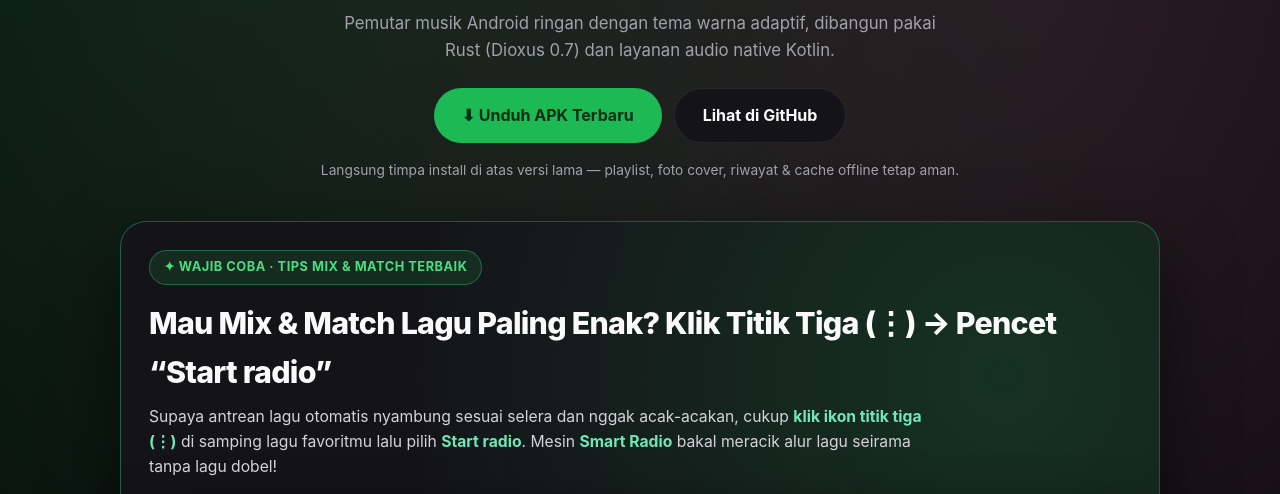
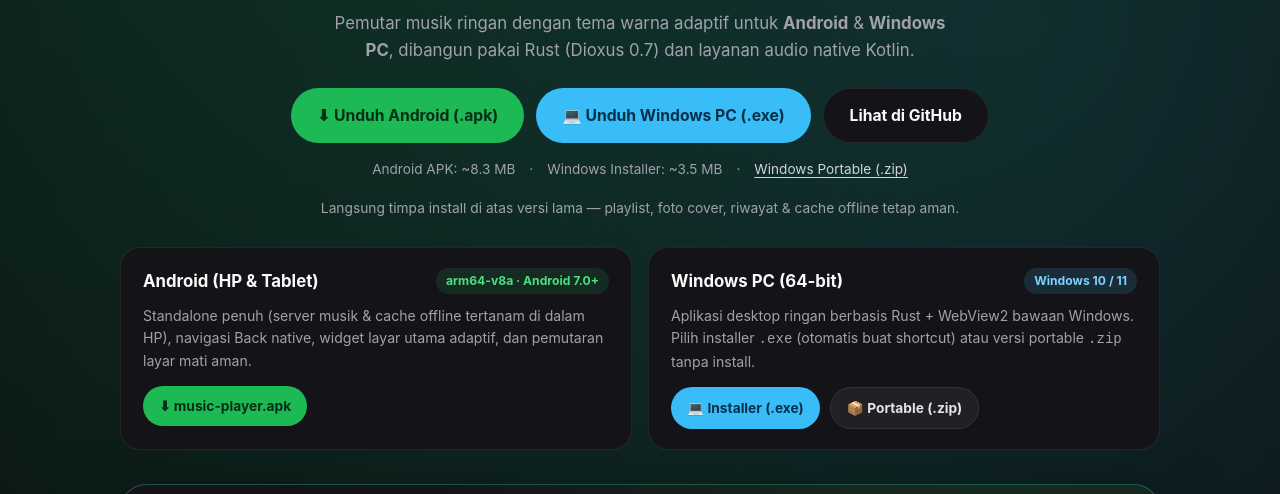
Before and after one commit to h3rwthme/Music-, a plain HTML site: page docs/index.html in a window 1280 px wide. Shown: the part 285-779 px from the top of the page. Drawn offline with Linux system fonts and the light colour scheme; no server answers.

Commit message:
docs: add Windows PC (.exe & portable .zip) to v1.0.2 showcase and download page

```diff
--- a/docs/index.html
+++ b/docs/index.html
@@ -3,7 +3,7 @@
 <head>
   <meta charset="UTF-8" />
   <meta name="viewport" content="width=device-width, initial-scale=1.0" />
-  <title>Music Player — Unduh APK Android Terbaru</title>
+  <title>Music Player — Unduh Versi Android &amp; Windows PC</title>
   <link rel="icon" type="image/svg+xml" href="https://raw.githubusercontent.com/h3rwthme/Music-/main/assets/icon.svg" />
   <style>
     :root {
@@ -16,13 +16,15 @@
       --accent: #1db954;
       --accent-hover: #22d363;
       --accent-soft: rgba(29, 185, 84, 0.14);
+      --pc-accent: #38bdf8;
+      --pc-hover: #60ccf9;
     }
     * { box-sizing: border-box; margin: 0; padding: 0; }
     body {
       font-family: -apple-system, BlinkMacSystemFont, "Segoe UI", Roboto, Inter, sans-serif;
       background:
         radial-gradient(circle at 20% 0%, rgba(29, 185, 84, 0.18), transparent 45%),
-        radial-gradient(circle at 80% 10%, rgba(236, 72, 153, 0.14), transparent 40%),
+        radial-gradient(circle at 80% 10%, rgba(56, 189, 248, 0.14), transparent 42%),
         var(--bg);
       color: var(--text);
       min-height: 100vh;
@@ -35,7 +37,7 @@
       box-shadow: 0 18px 45px rgba(0, 0, 0, 0.55);
     }
     h1 { font-size: clamp(2.1rem, 5vw, 3.1rem); letter-spacing: -0.03em; }
-    .subtitle { color: var(--muted); max-width: 620px; font-size: 1.05rem; }
+    .subtitle { color: var(--muted); max-width: 640px; font-size: 1.05rem; }
     .pill {
       display: inline-flex; align-items: center; gap: 8px;
       padding: 6px 14px; border-radius: 999px;
@@ -46,19 +48,60 @@
     .actions { display: flex; flex-wrap: wrap; justify-content: center; gap: 12px; margin-top: 8px; }
     .btn {
       display: inline-flex; align-items: center; justify-content: center; gap: 10px;
-      padding: 14px 28px; border-radius: 999px; font-weight: 700; font-size: 1rem;
+      padding: 14px 26px; border-radius: 999px; font-weight: 700; font-size: 0.98rem;
       text-decoration: none; transition: transform 0.15s ease, background 0.15s ease;
     }
     .btn:active { transform: scale(0.98); }
     .btn-primary { background: var(--accent); color: #052e16; }
     .btn-primary:hover { background: var(--accent-hover); }
+    .btn-pc { background: var(--pc-accent); color: #082f49; }
+    .btn-pc:hover { background: var(--pc-hover); }
     .btn-secondary { background: var(--surface); color: var(--text); border: 1px solid var(--border); }
     .btn-secondary:hover { background: var(--surface-hi); }
     .meta { font-size: 0.86rem; color: var(--muted); }
+    .alt-links {
+      display: flex; flex-wrap: wrap; justify-content: center; gap: 14px;
+      font-size: 0.85rem; color: var(--muted);
+    }
+    .alt-links a { color: #d4d4d8; text-underline-offset: 3px; }
+    .alt-links a:hover { color: #fff; }
+
+    /* Kartu pilihan platform Android & Windows PC */
+    .platforms {
+      margin-top: 28px;
+      display: grid;
+      grid-template-columns: repeat(auto-fit, minmax(280px, 1fr));
+      gap: 16px;
+    }
+    .plat-card {
+      background: var(--surface);
+      border: 1px solid var(--border);
+      border-radius: 20px;
+      padding: 20px 22px;
+      display: flex; flex-direction: column; gap: 10px;
+    }
+    .plat-head {
+      display: flex; align-items: center; justify-content: space-between; gap: 10px;
+    }
+    .plat-title { font-size: 1.05rem; font-weight: 700; }
+    .plat-tag {
+      font-size: 0.76rem; font-weight: 700; padding: 3px 10px; border-radius: 999px;
+    }
+    .plat-tag.android { background: var(--accent-soft); color: #4ade80; }
+    .plat-tag.windows { background: rgba(56, 189, 248, 0.14); color: #7dd3fc; }
+    .plat-desc { font-size: 0.88rem; color: var(--muted); }
+    .plat-actions { display: flex; flex-wrap: wrap; gap: 10px; margin-top: 4px; }
+    .plat-btn {
+      font-size: 0.86rem; font-weight: 700; padding: 9px 16px; border-radius: 999px;
+      text-decoration: none; display: inline-flex; align-items: center; gap: 6px;
+    }
+    .plat-btn.android { background: var(--accent); color: #052e16; }
+    .plat-btn.windows { background: var(--pc-accent); color: #082f49; }
+    .plat-btn.ghost { background: rgba(255,255,255,0.06); color: #e4e4e7; border: 1px solid var(--border); }
 
     /* Spotlight paling besar: Smart Radio & Cara Mix & Match Terbaik */
     .radio-spotlight {
-      margin-top: 40px;
+      margin-top: 34px;
       background:
         radial-gradient(circle at 85% 15%, rgba(29, 185, 84, 0.18), transparent 48%),
         var(--surface);
@@ -173,21 +216,60 @@
       <img class="logo" src="https://raw.githubusercontent.com/h3rwthme/Music-/main/assets/icon.svg" alt="Logo Music Player" />
       <div class="pill">
         <span class="dot"></span>
-        <span id="release-label">v1.0.2 · Android 7.0+ (arm64-v8a) · ~8.3 MB</span>
+        <span id="release-label">v1.0.2 · Tersedia untuk Android &amp; Windows PC</span>
       </div>
       <h1>Music Player</h1>
       <p class="subtitle">
-        Pemutar musik Android ringan dengan tema warna adaptif, dibangun pakai Rust (Dioxus 0.7) dan layanan audio native Kotlin.
+        Pemutar musik ringan dengan tema warna adaptif untuk <strong>Android</strong> &amp; <strong>Windows PC</strong>, dibangun pakai Rust (Dioxus 0.7) dan layanan audio native Kotlin.
       </p>
       <div class="actions">
         <a class="btn btn-primary" href="https://github.com/h3rwthme/Music-/releases/latest/download/music-player.apk">
-          ⬇ Unduh APK Terbaru
+          ⬇ Unduh Android (.apk)
+        </a>
+        <a class="btn btn-pc" href="https://github.com/h3rwthme/Music-/releases/latest/download/music-player-setup.exe">
+          💻 Unduh Windows PC (.exe)
         </a>
         <a class="btn btn-secondary" href="https://github.com/h3rwthme/Music-">
           Lihat di GitHub
         </a>
       </div>
+      <div class="alt-links">
+        <span id="size-android">Android APK: ~8.3 MB</span>
+        <span>·</span>
+        <span id="size-win-exe">Windows Installer: ~3.5 MB</span>
+        <span>·</span>
+        <a href="https://github.com/h3rwthme/Music-/releases/latest/download/music-player-windows.zip" id="link-win-zip">Windows Portable (.zip)</a>
+      </div>
       <p class="meta" id="release-date">Langsung timpa install di atas versi lama — playlist, foto cover, riwayat &amp; cache offline tetap aman.</p>
+    </section>
+
+    <section class="platforms">
+      <div class="plat-card">
+        <div class="plat-head">
+          <div class="plat-title">Android (HP &amp; Tablet)</div>
+          <span class="plat-tag android">arm64-v8a · Android 7.0+</span>
+        </div>
+        <p class="plat-desc">
+          Standalone penuh (server musik &amp; cache offline tertanam di dalam HP), navigasi Back native, widget layar utama adaptif, dan pemutaran layar mati aman.
+        </p>
+        <div class="plat-actions">
+          <a class="plat-btn android" href="https://github.com/h3rwthme/Music-/releases/latest/download/music-player.apk">⬇ music-player.apk</a>
+        </div>
+      </div>
+
+      <div class="plat-card">
+        <div class="plat-head">
+          <div class="plat-title">Windows PC (64-bit)</div>
+          <span class="plat-tag windows">Windows 10 / 11</span>
+        </div>
+        <p class="plat-desc">
+          Aplikasi desktop ringan berbasis Rust + WebView2 bawaan Windows. Pilih installer <code>.exe</code> (otomatis buat shortcut) atau versi portable <code>.zip</code> tanpa install.
+        </p>
+        <div class="plat-actions">
+          <a class="plat-btn windows" href="https://github.com/h3rwthme/Music-/releases/latest/download/music-player-setup.exe">💻 Installer (.exe)</a>
+          <a class="plat-btn ghost" href="https://github.com/h3rwthme/Music-/releases/latest/download/music-player-windows.zip">📦 Portable (.zip)</a>
+        </div>
+      </div>
     </section>
 
     <!-- SPOTLIGHT UTAMA & PALING BESAR: SMART RADIO MIX & MATCH -->
@@ -233,7 +315,8 @@
         <span class="whats-new__tag" id="whats-new-tag">v1.0.2</span>
       </div>
       <ul id="whats-new-list">
-        <li><strong>Navigasi Back Android Native:</strong> Tekan atau geser Back sekarang menutup bottom sheet dulu, mundur rapi dari Lagu/Playlist/Artis balik ke hasil Pencarian yang masih utuh, lanjut balik ke Beranda, lalu minimize ke background tanpa mematikan musik.</li>
+        <li><strong>Versi Windows PC (.exe &amp; Portable .zip):</strong> Kini tersedia untuk Windows 10/11 64-bit selain Android APK.</li>
+        <li><strong>Navigasi Back Android Native:</strong> Tekan atau geser Back menutup bottom sheet dulu, mundur rapi dari Lagu/Playlist/Artis balik ke hasil Pencarian yang masih utuh, lanjut balik ke Beranda, lalu minimize tanpa mematikan musik.</li>
         <li><strong>Tampilan Player Lebih Bersih:</strong> Label sumber di bawah cover album saat lagu diputar sudah dihilangkan agar tampilan makin rapi.</li>
         <li><strong>Smart Radio Mix &amp; Match:</strong> Antrean terjaga ±8 lagu ke depan dengan pola streak artis utama, blok band mirip, selipan rutin, dan anti lagu dobel.</li>
       </ul>
@@ -274,11 +357,25 @@
       .then((r) => (r.ok ? r.json() : null))
       .then((rel) => {
         if (!rel || !rel.tag_name) return;
-        const apk = (rel.assets || []).find((a) => a.name.endsWith(".apk"));
-        const mb = apk ? ` · ${(apk.size / 1048576).toFixed(1)} MB` : "";
+        const assets = rel.assets || [];
+        const apk = assets.find((a) => a.name.endsWith(".apk"));
+        const exe = assets.find((a) => a.name.endsWith(".exe"));
+        const zip = assets.find((a) => a.name.endsWith(".zip"));
         document.getElementById("release-label").textContent =
-          `${rel.tag_name} · Android arm64-v8a${mb}`;
+          `${rel.tag_name} · Tersedia untuk Android & Windows PC`;
         document.getElementById("whats-new-tag").textContent = rel.tag_name;
+        if (apk) {
+          document.getElementById("size-android").textContent =
+            `Android APK: ${(apk.size / 1048576).toFixed(1)} MB`;
+        }
+        if (exe) {
+          document.getElementById("size-win-exe").textContent =
+            `Windows Installer: ${(exe.size / 1048576).toFixed(1)} MB`;
+        }
+        if (zip) {
+          document.getElementById("link-win-zip").textContent =
+            `Windows Portable (.zip · ${(zip.size / 1048576).toFixed(1)} MB)`;
+        }
         if (rel.published_at) {
           const dt = new Date(rel.published_at).toLocaleDateString("id-ID", {
             year: "numeric", month: "short", day: "numeric"
```
Also changed, not shown: 2 other files.
